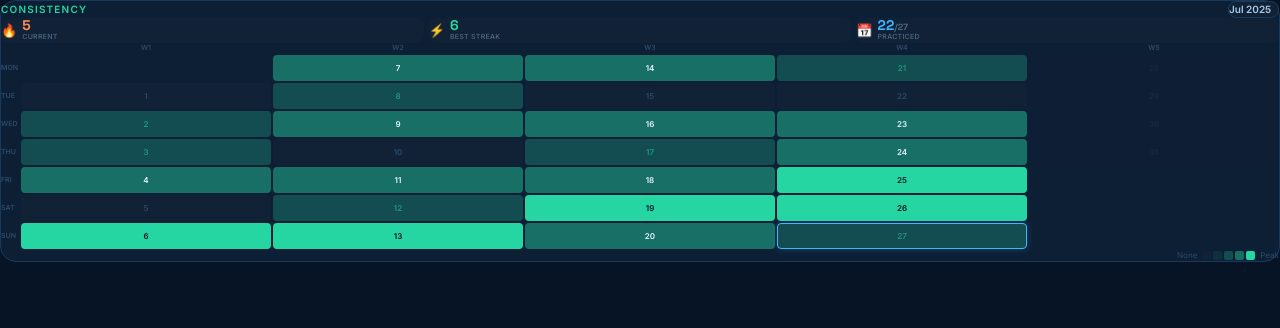
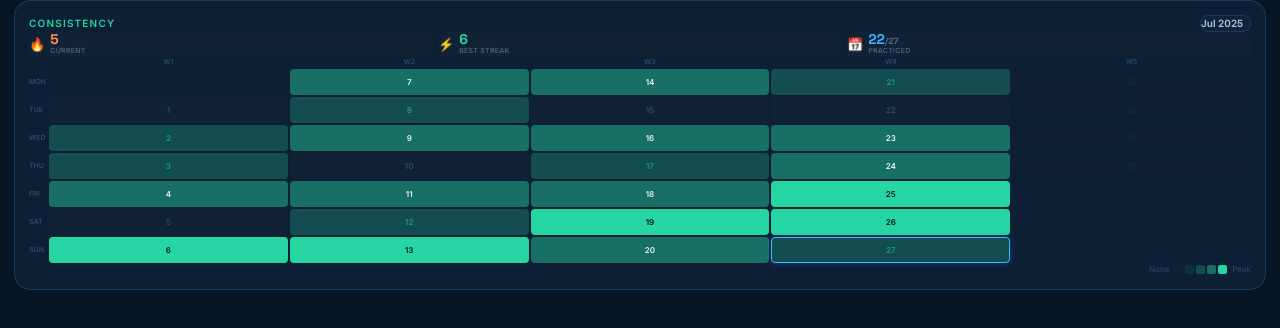
Before and after one commit to examforge99/examlogic, a Next.js app: page /heatmap in a window 1280 px wide. Shown: the top 328 px of the page. Built offline with nearby package versions, Linux system fonts and the light colour scheme.

Commit message:
Refactor div style to inline CSS in page.tsx

```diff
--- a/src/app/heatmap/page.tsx
+++ b/src/app/heatmap/page.tsx
@@ -193,8 +193,7 @@ export default function HeatMap({
 
   return (
     <>
-      <div className="bg-[#0d1f35] border border-[#1a3a5c] rounded-2xl p-[14px]">
-
+      <div style={{ backgroundColor: '#0d1f35', border: '1px solid #1a3a5c', borderRadius: '16px', padding: '14px', margin: '0 14px' }}>
         {/* Header */}
         <div className="flex items-center justify-between mb-[10px]">
           <span
```
